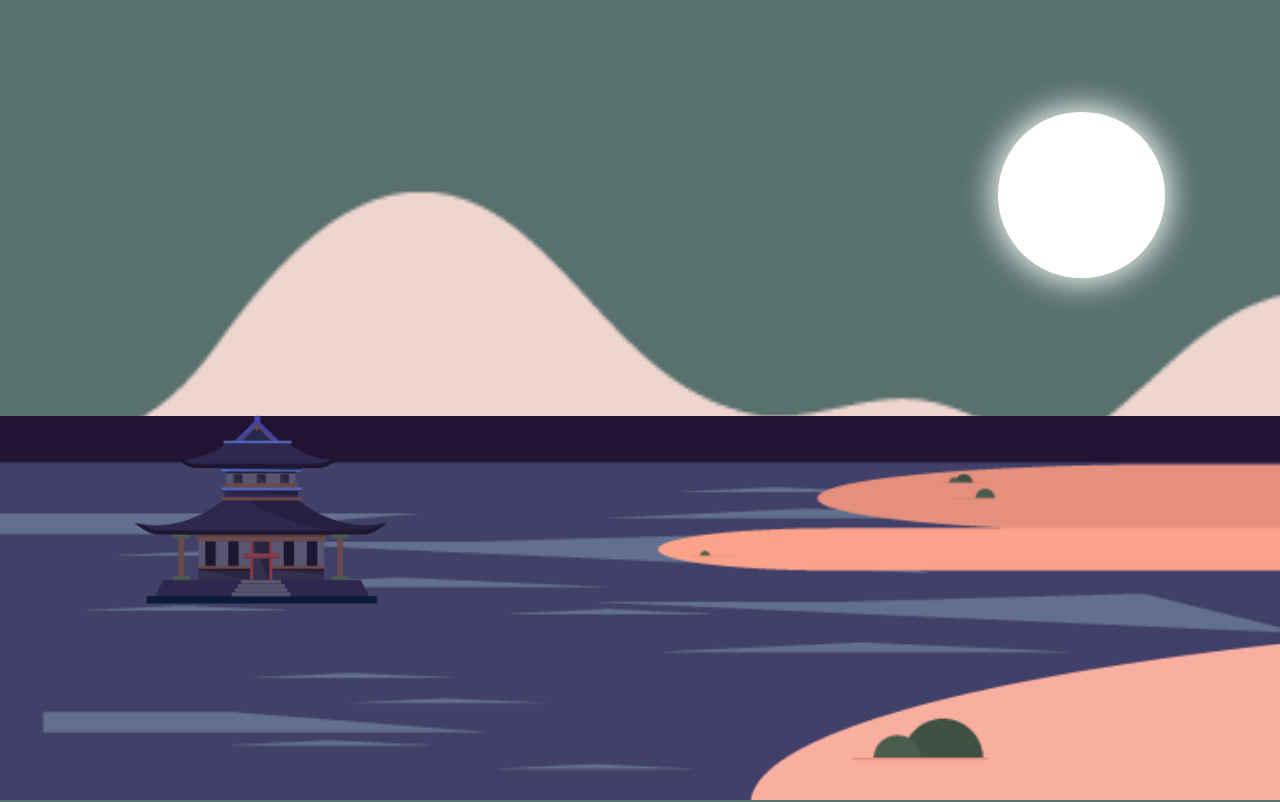
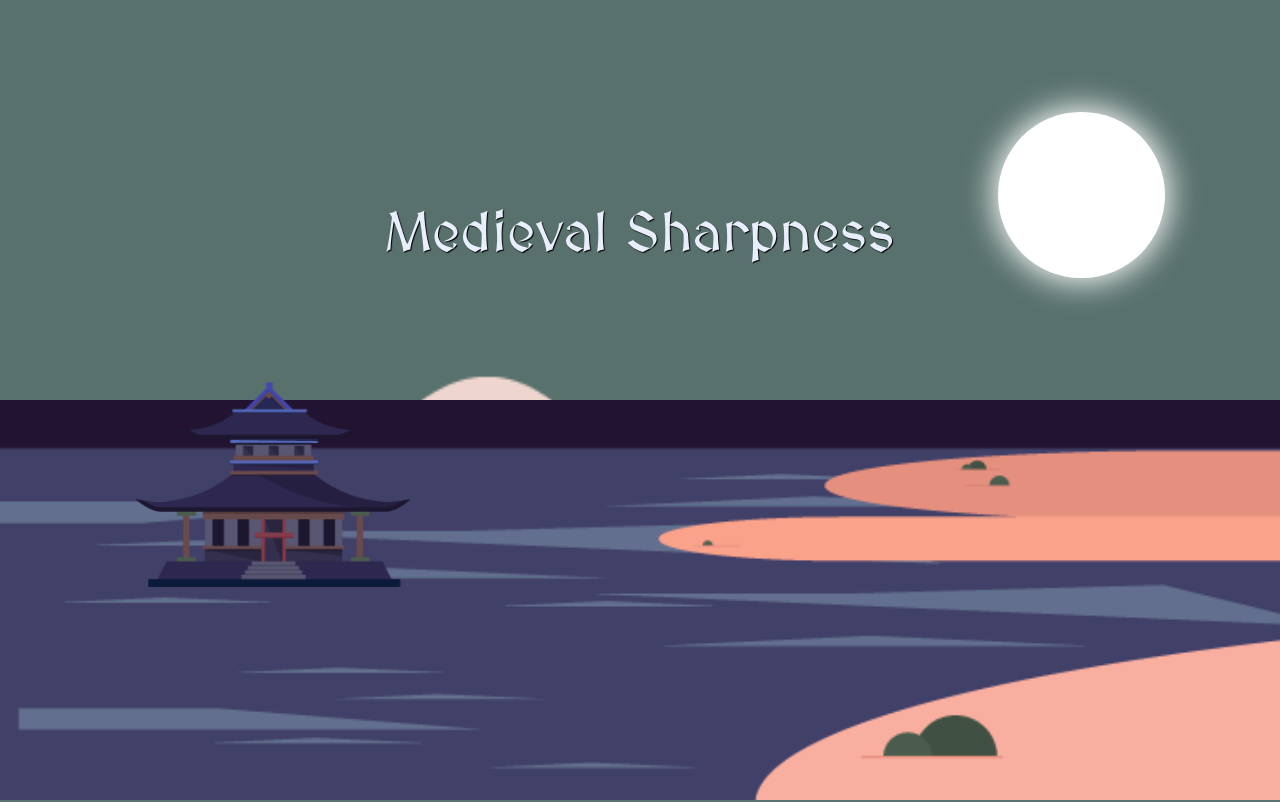
Before and after one commit to eman-fatimaaa/Parallex-project, a React (Vite) app: page / in a window 1280 px wide. Shown: the top 802 px of the page. Built offline with nearby package versions, Linux system fonts and the light colour scheme.

Commit message:
Fixed the title

```diff
--- a/src/components/HeroComp.module.scss
+++ b/src/components/HeroComp.module.scss
@@ -3,42 +3,47 @@
 .scene {
   position: relative;
   width: 100vw;
-
-  min-height: 180vh;
+  min-height: 170vh;
   overflow: hidden;
-  background-color: $primary-color-alt;
+  background-color: $primary-color_alt;
 }
 
-
 .layer {
+  position: fixed;
   pointer-events: none;
   user-select: none;
-  background-repeat: no-repeat;
-  background-position: center bottom;
+  max-width: none;
 }
 
-
-
-
 .bg {
-  position: fixed;
-  inset: 0;
-  background-size: cover;
+  bottom: 0;
+  left: 50%;
+  transform: translateX(-50%);
+  width: 140vw;
+  height: auto;
   z-index: 0;
 }
 
+.lake {
+  position: fixed;
+  left: 0;
+  right: 0;
+  bottom: 0;
+  width: 100vw;
+  height: 50vh;
+  object-fit: cover;
+  object-position: center bottom;
+  z-index: 1;
+  will-change: transform;
+}
 
 .house {
-  position: fixed;
   left: 10vw;
-  bottom: 24vh;
+  bottom: 26vh;
   width: clamp(170px, 22vw, 360px);
-  height: clamp(120px, 16vw, 260px);
-  background-size: contain;
-  background-position: left bottom;
+  height: auto;
   z-index: 2;
 }
-
 
 .moon {
   width: max(99px, 13vw);
@@ -48,20 +53,20 @@
   position: fixed;
   top: 14vh;
   right: 9vw;
-  z-index: 3;
+  z-index: 4;
   box-shadow: 0 0 32px 4px #ffffff;
 }
 
-
-
-
-.lake {
+.title {
   position: fixed;
-  left: 0;
-  right: 0;
-  bottom: 0;
-  height: 48vh;
-  background-size: cover;
-  background-position: center bottom;
-  z-index: 1;
+  z-index: 3;
+  top: 26vh;
+  left: 50%;
+  transform: translateX(-50%);
+  text-align: center;
+  text-shadow: 1px 1px 1px #000;
+  font-family: 'MedievalSharp', cursive;
+  font-size: clamp(32px, 6vw, 56px);
+  line-height: 1;
+  color: #e8eefb;
 }
--- a/src/components/HeroComp.tsx
+++ b/src/components/HeroComp.tsx
@@ -2,47 +2,25 @@ import { useRef } from "react";
 import { motion, useScroll, useTransform } from "framer-motion";
 import styles from "./HeroComp.module.scss";
 
-import bgUrl from "../assets/bg.png";
-import lakeUrl from "../assets/02.png";
-import houseUrl from "../assets/04.png";
+import bg from "../assets/bg.png";
+import lake from "../assets/02.png";
+import house from "../assets/04.png";
 
 export default function HeroComp() {
   const ref = useRef<HTMLElement | null>(null);
-
 
   const { scrollYProgress } = useScroll({
     target: ref,
     offset: ["start start", "end start"],
   });
-
-
   const yLake = useTransform(scrollYProgress, [0, 1], ["0vh", "-14vh"]);
 
   return (
     <section ref={ref} className={styles.scene}>
-
-      <div
-        className={`${styles.layer} ${styles.bg}`}
-        style={{ backgroundImage: `url(${bgUrl})` }}
-        aria-hidden
-      />
-
-
-      <div
-        className={`${styles.layer} ${styles.house}`}
-        style={{ backgroundImage: `url(${houseUrl})` }}
-        role="img"
-        aria-label="House on the lake"
-      />
-
-
-      <motion.div
-        className={`${styles.layer} ${styles.lake}`}
-        style={{ y: yLake, backgroundImage: `url(${lakeUrl})` }}
-        aria-hidden
-      />
-
-
+      <img src={bg} alt="mountains" className={`${styles.layer} ${styles.bg}`} />
+      <img src={house} alt="house" className={`${styles.layer} ${styles.house}`} />
+      <motion.img src={lake} alt="lake" className={`${styles.layer} ${styles.lake}`} style={{ y: yLake }} />
+      <h1 className={styles.title}>Medieval Sharpness</h1>
       <div className={styles.moon} />
     </section>
   );
```
